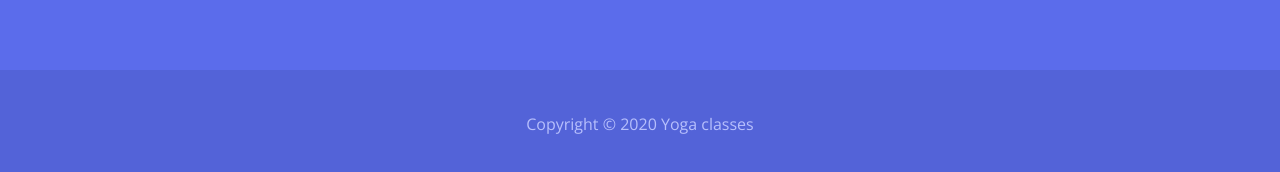
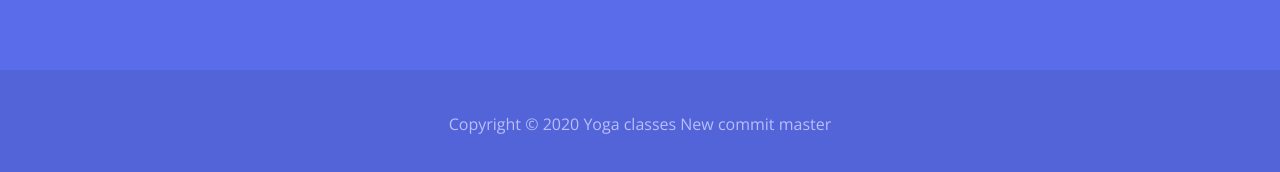
Before and after one commit to annKilimova/gitStudy, a plain HTML site: page index.html in a window 1280 px wide. Shown: the part 6141-6313 px from the top of the page. Drawn offline with nearby package versions, Linux system fonts and the light colour scheme.

Commit message:
new commit master

```diff
--- a/index.html
+++ b/index.html
@@ -363,7 +363,7 @@
 	</footer>
 
 	<div class="footer">
-				Copyright  ©  2020 Yoga classes
+				Copyright  ©  2020 Yoga classes New commit master
 	</div>
 
 
```
